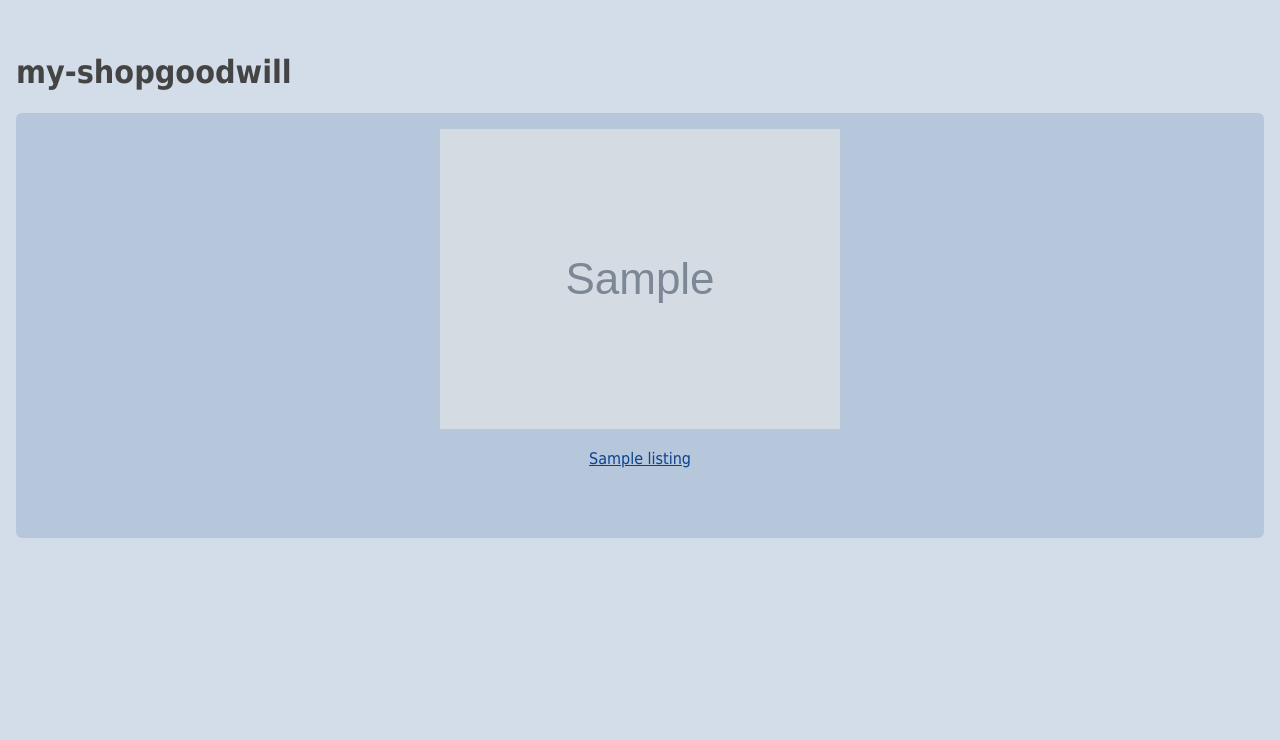
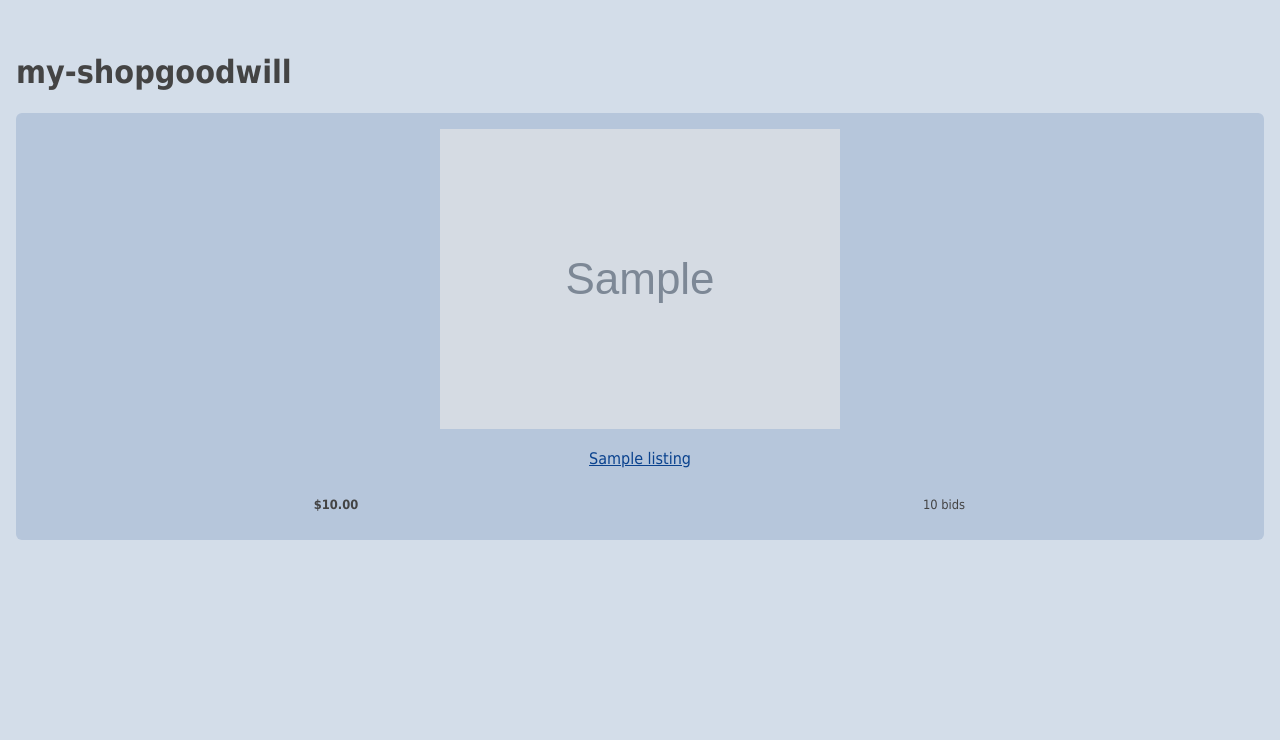
Before and after one commit to brasey/my-shopgoodwill, a Flask app: template templates/layout.html in a window 1280 px wide. Shown: the top 740 px of the page. Run offline with Flask 2, Linux system fonts and the light colour scheme; the template is opened without the code that fills it: most values are stand-ins (such as "Sample title", 1, 10 or a date in 2020); grey boxes marked "Sample" are stand-in pictures.

Commit message:
Add price and number of bids to the displayed listing

```diff
--- a/static/style.css
+++ b/static/style.css
@@ -25,23 +25,32 @@
   margin: 1rem auto;
   padding: 1rem;
 }
-div.home {
-  padding: 5px;
+
+#grid {
+  display: grid;
+  grid-template-columns: repeat( auto-fit, minmax(240px, 1fr) );
+  grid-template-rows: repeat(auto-fit, minmax(1fr, 1fr));
+  grid-gap: 1rem;
+}
+
+div.listing {
+  padding: 1rem;
   background-color: #B6C6DB;
   -webkit-border-radius: 6px;
      -moz-border-radius: 6px;
           border-radius: 6px;
-}
-
-#grid {
-  display: grid;
-  grid-template-columns: repeat( auto-fit, minmax(240px, 1fr) );
-  grid-template-rows: repeat(auto-fit, minmax(425px,425px));
-  grid-gap: 1rem;
-}
-
-#grid > div {
   font-size: 1rem;
   padding: 1rem;
   text-align: center;
 }
+
+div.detail {
+  display: grid;
+  grid-template-columns: repeat( 2, minmax(100px, 1fr) );
+  grid-gap: 0px;
+}
+
+div.detail_item {
+  padding: 0px;
+  font-size: .8rem;
+}
--- a/templates/layout.html
+++ b/templates/layout.html
@@ -11,11 +11,29 @@
       <h1>my-shopgoodwill</h1>
       <div id="grid">
         {% for listing in listings %}
-          <div class="home">
+          <div class="listing">
             <a href="https://shopgoodwill.com/item/{{ listing.item_id }}" target="_blank" rel="noopener noreferrer">
               <img src="{{ listing.image_url }}"></img>
               <p>{{ listing.title }}</p>
             </a>
+            <div class="detail">
+              <div class="detail_item">
+                {% if listing.price is defined %}
+                  {% set price = listing.price %}
+                {% else %}
+                  {% set price = 0 %}
+                {% endif %}
+                {% if listing.bids is defined %}
+                  {% set bids = listing.bids %}
+                {% else %}
+                  {% set bids = 0 %}
+                {% endif %}
+                <p><b>${{ "%.2f"|format(price) }}</b></p>
+              </div>
+              <div class="detail_item">
+                <p>{{ bids }} bids</p>
+              </div>
+            </div>
           </div>
         {% endfor %}
       </div>
```
